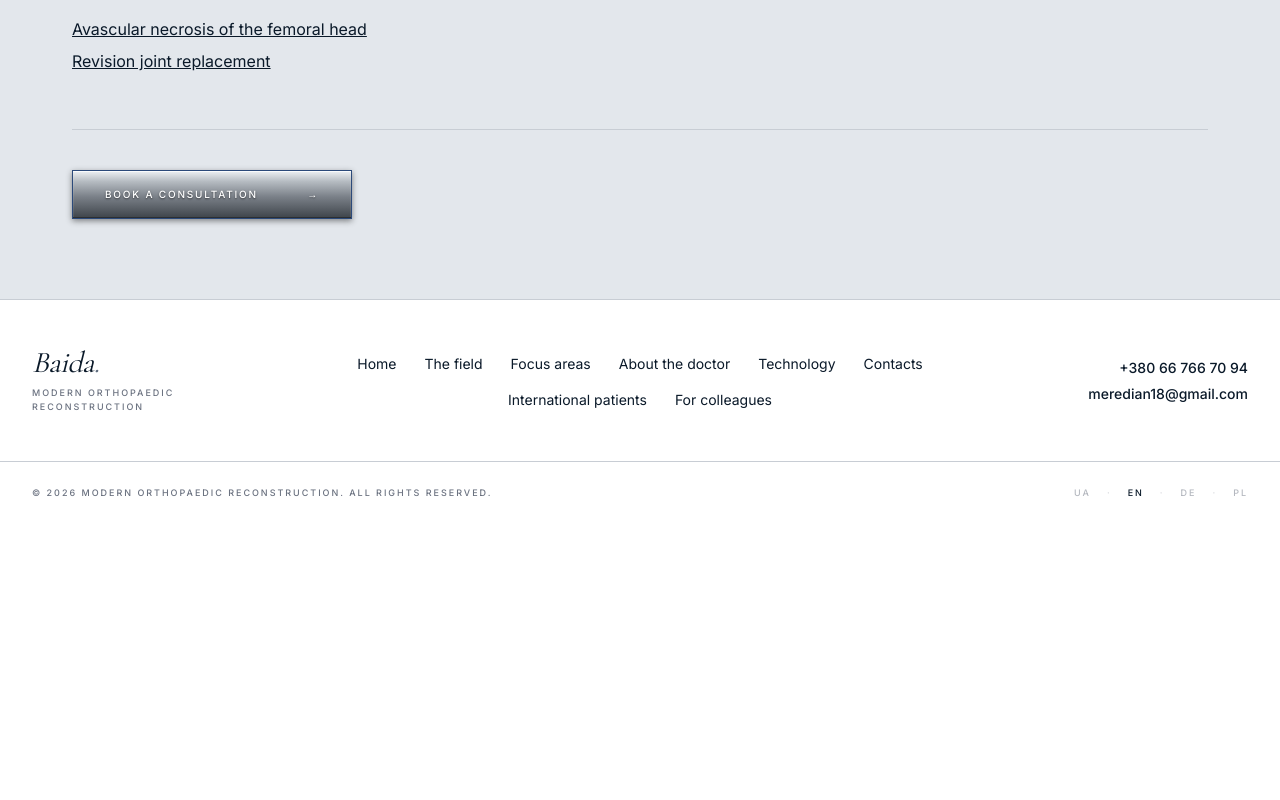
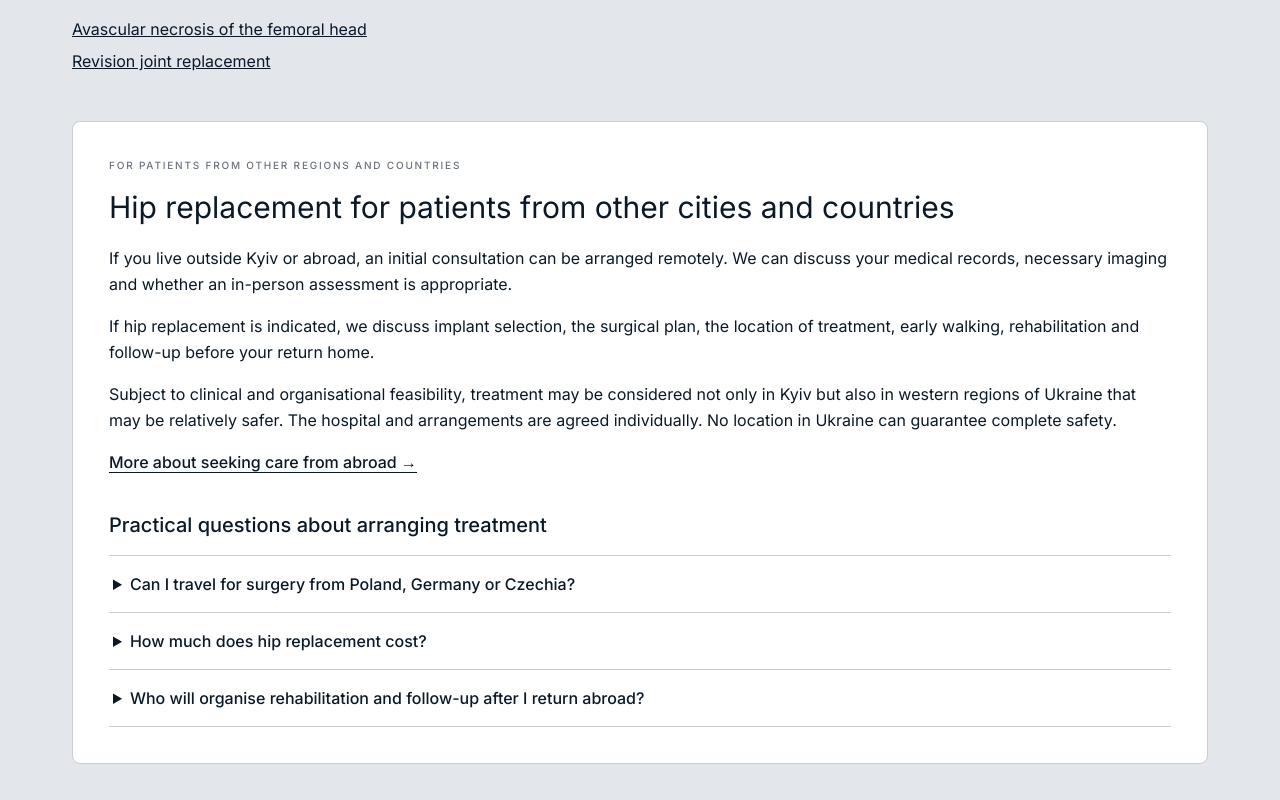
Before and after one commit to meredian18-dot/travmatolog-in-ua, a Next.js app: page /en/treatments/hip-replacement in a window 1280 px wide. Shown: the part 6140-6940 px from the top of the page. Before the commit the page ends 6664 px from the top, so only its background shows below. Built offline with nearby package versions, Linux system fonts and the light colour scheme.

Commit message:
Render localized international patient guidance on THA and TKA

```diff
--- a/app/[lang]/treatments/[slug]/page.tsx
+++ b/app/[lang]/treatments/[slug]/page.tsx
@@ -11,6 +11,7 @@ import HalluxInternationalUk from "@/components/HalluxInternationalUk";
 import ShoulderInternationalUk from "@/components/ShoulderInternationalUk";
 import HipInternationalUk from "@/components/HipInternationalUk";
 import KneeInternationalUk from "@/components/KneeInternationalUk";
+import ArthroplastyInternational from "@/components/ArthroplastyInternational";
 import HalluxInternational from "@/components/HalluxInternational";
 import { getDirections, type Article, type Block } from "@/app/directions";
 
@@ -416,6 +417,7 @@ function RichDetail({
           {slug === "shoulder-replacement" && lang === "uk" && <ShoulderInternationalUk />}
           {slug === "hip-replacement" && lang === "uk" && <HipInternationalUk />}
           {slug === "knee-replacement" && lang === "uk" && <KneeInternationalUk />}
+          {(slug === "hip-replacement" || slug === "knee-replacement") && lang !== "uk" && <ArthroplastyInternational lang={lang} joint={slug === "hip-replacement" ? "hip" : "knee"} />}
 
           <div className="mt-14 pt-10 border-t border-hairline">
             <a
```
